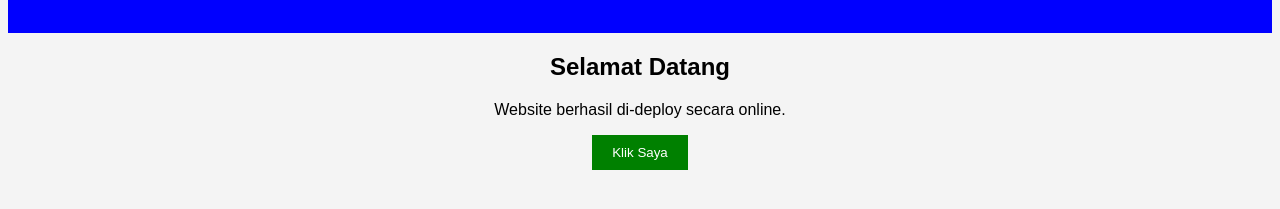
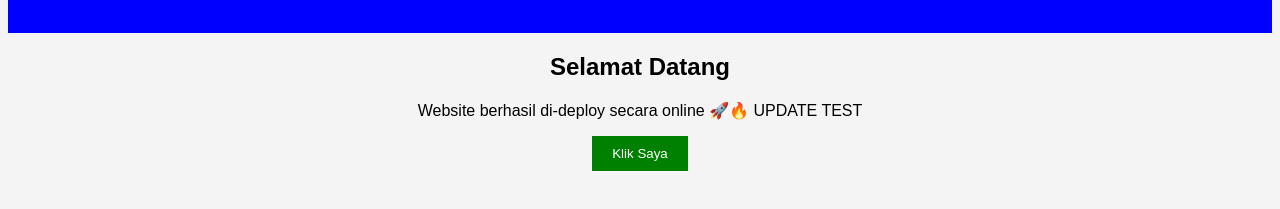
Before and after one commit to rawdiatul/website-sekolah, a plain HTML site: page index.html in a window 1280 px wide. Shown: the part 129-338 px from the top of the page. Drawn offline with Linux system fonts and the light colour scheme.

Commit message:
Test CI/CD otomatis

```diff
--- a/index.html
+++ b/index.html
@@ -13,7 +13,7 @@
 
 <main>
     <h2>Selamat Datang</h2>
-    <p>Website berhasil di-deploy secara online.</p>
+    <p>Website berhasil di-deploy secara online 🚀🔥 UPDATE TEST</p>
 
     <button onclick="pesan()">Klik Saya</button>
 </main>
```
